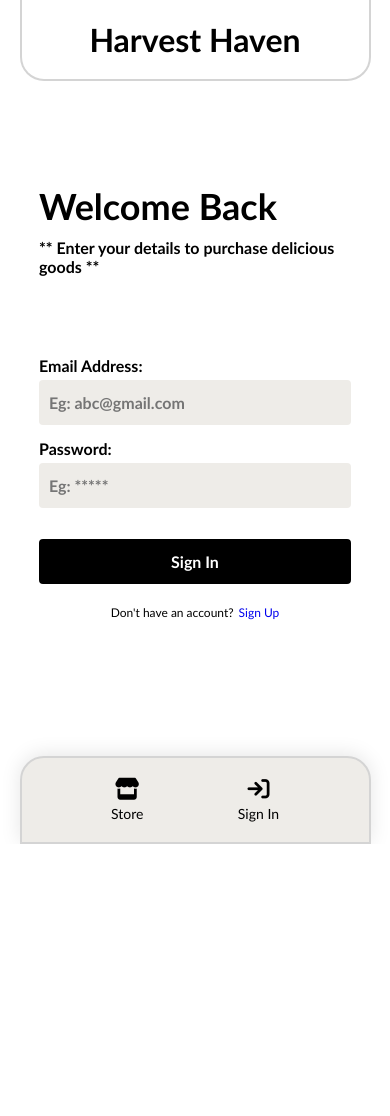
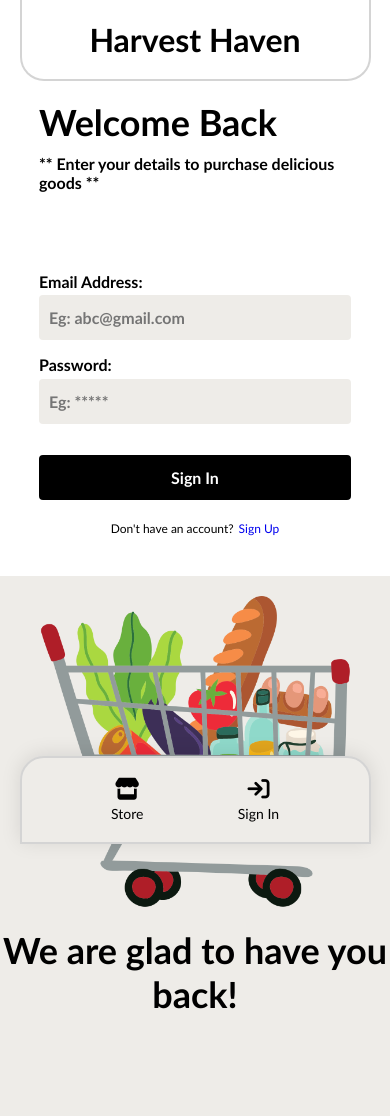
Before and after one commit to HardikShah563/harvest-haven-flask, a Flask app: template templates/signin.html in a window 390 px wide. Before the commit the page ends 844 px from the top, so only its background shows below. Run offline with Flask 3, Linux system fonts and the light colour scheme; the template is opened without the code that fills it: most values are stand-ins (such as "Sample title", 1, 10 or a date in 2020); some libraries are stand-ins or nearby versions.

Commit message:
adding images

```diff
--- a/static/form.css
+++ b/static/form.css
@@ -8,6 +8,8 @@
 
 .form-left {
     width: 60vw;
+    flex-direction: column;
+    justify-content: center;
     background-color: var(--bg-dirty);
 }
 
@@ -92,11 +94,15 @@
 
 @media (max-width: 800px) {
     .form-left {
-        width: 50vw;
+        width: 100vw;
+        height: fit-content;
+        padding-bottom: 100px;
     }
 
     .form-right {
         width: 50vw;
+        height: fit-content;
+        padding-top: 100px;
     }
 
     .form {
--- a/static/globals.css
+++ b/static/globals.css
@@ -273,6 +273,7 @@
     padding: 20px;
     border: var(--border);
     border-radius: var(--big-radius);
+    overflow: hidden;
 }
 
 .contact-us .form {
--- a/templates/home.html
+++ b/templates/home.html
@@ -23,12 +23,12 @@
     {{ navbar(session) }}
 
     <div class="page">
+        <h1 class="title txt-ctr">Welcome to Harvest Haven</h1>
         <img
             class="home-main"
             src="../static/home-main.png"
             alt="home main img"
         >
-        <h1 class="title txt-ctr">Welcome to Harvest Haven</h1>
 
         <div class="contact-us explore">
             <h1 class="title txt-ctr">Explore the best of our products</h1>
--- a/templates/signin.html
+++ b/templates/signin.html
@@ -22,7 +22,14 @@
 
     <div class="home">
         <div class="form-page flex">
-            <div class="form-left"></div>
+            <div class="form-left flex">
+                <img
+                    class="home-main"
+                    src="../static/store-banner.png"
+                    alt="home main img"
+                >
+                <h1 class="title txt-ctr">We are glad to have you back!</h1>
+            </div>
 
             <div class="form-right flex">
                 <div class="form">
```
Also changed, not shown: templates/signup.html (+8 -1 lines), 1 other file.
